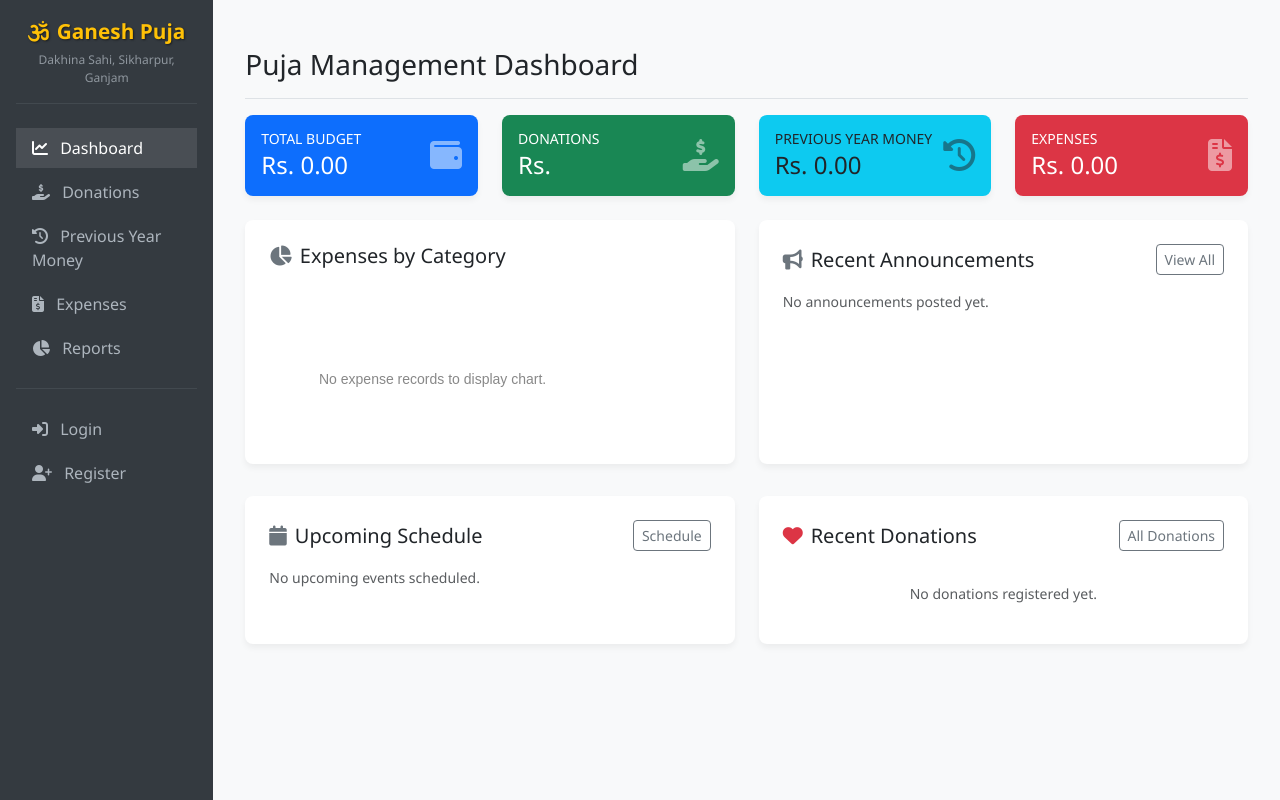
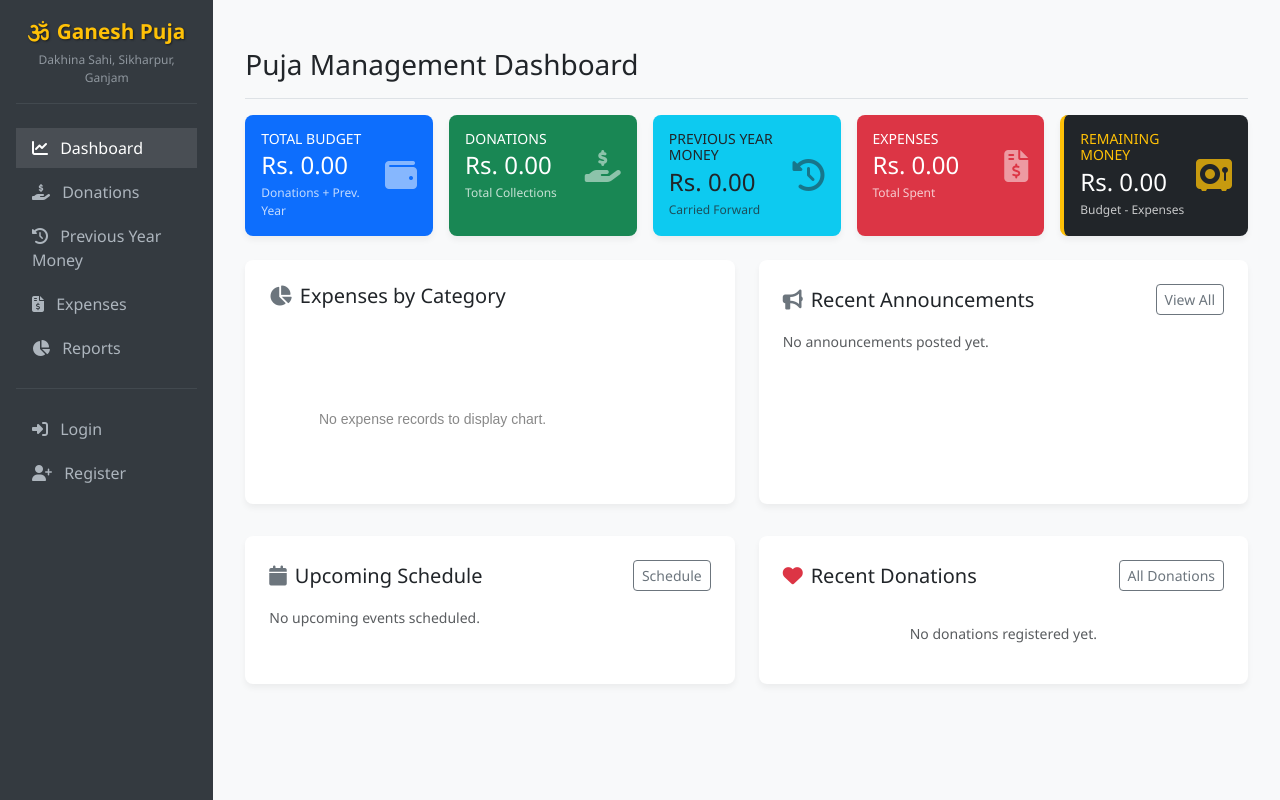
Before and after one commit to Santosh190512/ganesh-puja, a Django app: page / in a window 1280 px wide. Run offline with Django 5.2, Linux system fonts and the light colour scheme; data comes from the database, SQL or seed files in the repository; data that the repository does not hold is empty.

Commit message:
Add Remaining Money card and update Total Budget calculation on dashboard

```diff
--- a/puja/templates/puja/dashboard.html
+++ b/puja/templates/puja/dashboard.html
@@ -17,58 +17,82 @@
 </style>
 
 <!-- Metrics Cards -->
-<div class="row g-4 mb-4">
-    <div class="col-md-3">
+<div class="row row-cols-1 row-cols-sm-2 row-cols-lg-5 g-3 mb-4">
+    <!-- 1. Total Budget (Donations + Previous Year) -->
+    <div class="col">
         <a href="{% url 'reports' %}" class="text-decoration-none card-hover-effect h-100">
             <div class="card bg-primary text-white p-3 h-100">
                 <div class="d-flex justify-content-between align-items-center">
                     <div>
                         <h6 class="text-uppercase small mb-1">Total Budget</h6>
-                        <h4 class="mb-0">Rs. {{ net_budget }}</h4>
-                        {% if prev_year_balance > 0 %}
-                            <div style="font-size: 0.75rem;" class="opacity-75 mt-1"><i class="fa-solid fa-clock-rotate-left me-1"></i>Incl. Rs. {{ prev_year_balance }} prev.</div>
-                        {% endif %}
+                        <h4 class="mb-0">Rs. {{ total_budget }}</h4>
+                        <div style="font-size: 0.75rem;" class="opacity-75 mt-1">Donations + Prev. Year</div>
                     </div>
                     <i class="fa-solid fa-wallet fa-2x opacity-50"></i>
                 </div>
             </div>
         </a>
     </div>
-    <div class="col-md-3">
+
+    <!-- 2. Donations (Collections) -->
+    <div class="col">
         <a href="{% url 'donation_list' %}" class="text-decoration-none card-hover-effect h-100">
             <div class="card bg-success text-white p-3 h-100">
                 <div class="d-flex justify-content-between align-items-center">
                     <div>
                         <h6 class="text-uppercase small mb-1">Donations</h6>
-                        <h4 class="mb-0">Rs. {{ total_main_donations }}</h4>
+                        <h4 class="mb-0">Rs. {{ total_donations }}</h4>
+                        <div style="font-size: 0.75rem;" class="opacity-75 mt-1">Total Collections</div>
                     </div>
                     <i class="fa-solid fa-hand-holding-dollar fa-2x opacity-50"></i>
                 </div>
             </div>
         </a>
     </div>
-    <div class="col-md-3">
+
+    <!-- 3. Previous Year Money -->
+    <div class="col">
         <a href="{% url 'previous_year_money' %}" class="text-decoration-none card-hover-effect h-100">
             <div class="card bg-info text-dark p-3 h-100">
                 <div class="d-flex justify-content-between align-items-center">
                     <div>
                         <h6 class="text-uppercase small mb-1">Previous Year Money</h6>
                         <h4 class="mb-0">Rs. {{ prev_year_balance }}</h4>
+                        <div style="font-size: 0.75rem;" class="text-muted mt-1">Carried Forward</div>
                     </div>
                     <i class="fa-solid fa-clock-rotate-left fa-2x opacity-50"></i>
                 </div>
             </div>
         </a>
     </div>
-    <div class="col-md-3">
+
+    <!-- 4. Expenses -->
+    <div class="col">
         <a href="{% url 'expense_list' %}" class="text-decoration-none card-hover-effect h-100">
             <div class="card bg-danger text-white p-3 h-100">
                 <div class="d-flex justify-content-between align-items-center">
                     <div>
                         <h6 class="text-uppercase small mb-1">Expenses</h6>
                         <h4 class="mb-0">Rs. {{ total_expenses }}</h4>
+                        <div style="font-size: 0.75rem;" class="opacity-75 mt-1">Total Spent</div>
                     </div>
                     <i class="fa-solid fa-file-invoice-dollar fa-2x opacity-50"></i>
+                </div>
+            </div>
+        </a>
+    </div>
+
+    <!-- 5. Remaining Money (Budget - Expenses) -->
+    <div class="col">
+        <a href="{% url 'reports' %}" class="text-decoration-none card-hover-effect h-100">
+            <div class="card bg-dark text-white p-3 h-100 border-start border-4 border-warning">
+                <div class="d-flex justify-content-between align-items-center">
+                    <div>
+                        <h6 class="text-uppercase small mb-1 text-warning">Remaining Money</h6>
+                        <h4 class="mb-0 text-white">Rs. {{ remaining_money }}</h4>
+                        <div style="font-size: 0.75rem;" class="opacity-75 mt-1">Budget - Expenses</div>
+                    </div>
+                    <i class="fa-solid fa-vault fa-2x text-warning opacity-75"></i>
                 </div>
             </div>
         </a>
--- a/puja/views.py
+++ b/puja/views.py
@@ -155,7 +155,13 @@ def dashboard_view(request):
     prev_year_balance = fin['prev_year_balance']
     total_donations = fin['current_year_donations'] if fin['current_year_donations'] > 0 else fin['all_time_donations']
     total_expenses = fin['current_year_expenses'] if fin['current_year_expenses'] > 0 else fin['all_time_expenses']
-    net_budget = fin['current_net_budget']
+
+    # Total Budget = Total Collections (Donations) + Previous Year Money
+    total_budget = prev_year_balance + total_donations
+
+    # Remaining Money = Total Budget - Expenses
+    remaining_money = total_budget - total_expenses
+    net_budget = remaining_money
 
     pending_tasks_count = VolunteerDuty.objects.filter(status='PENDING').count()
     volunteers_count = CustomUser.objects.filter(role='NORMAL_VOLUNTEER').count()
@@ -171,7 +177,10 @@ def dashboard_view(request):
     recent_donations = Donation.objects.all().order_by('-date_received')[:5]
 
     context = {
+        'total_budget': total_budget,
+        'remaining_money': remaining_money,
         'total_donations': total_donations,
+        'total_main_donations': total_donations,
         'total_expenses': total_expenses,
         'net_budget': net_budget,
         'prev_year_balance': prev_year_balance,
```
